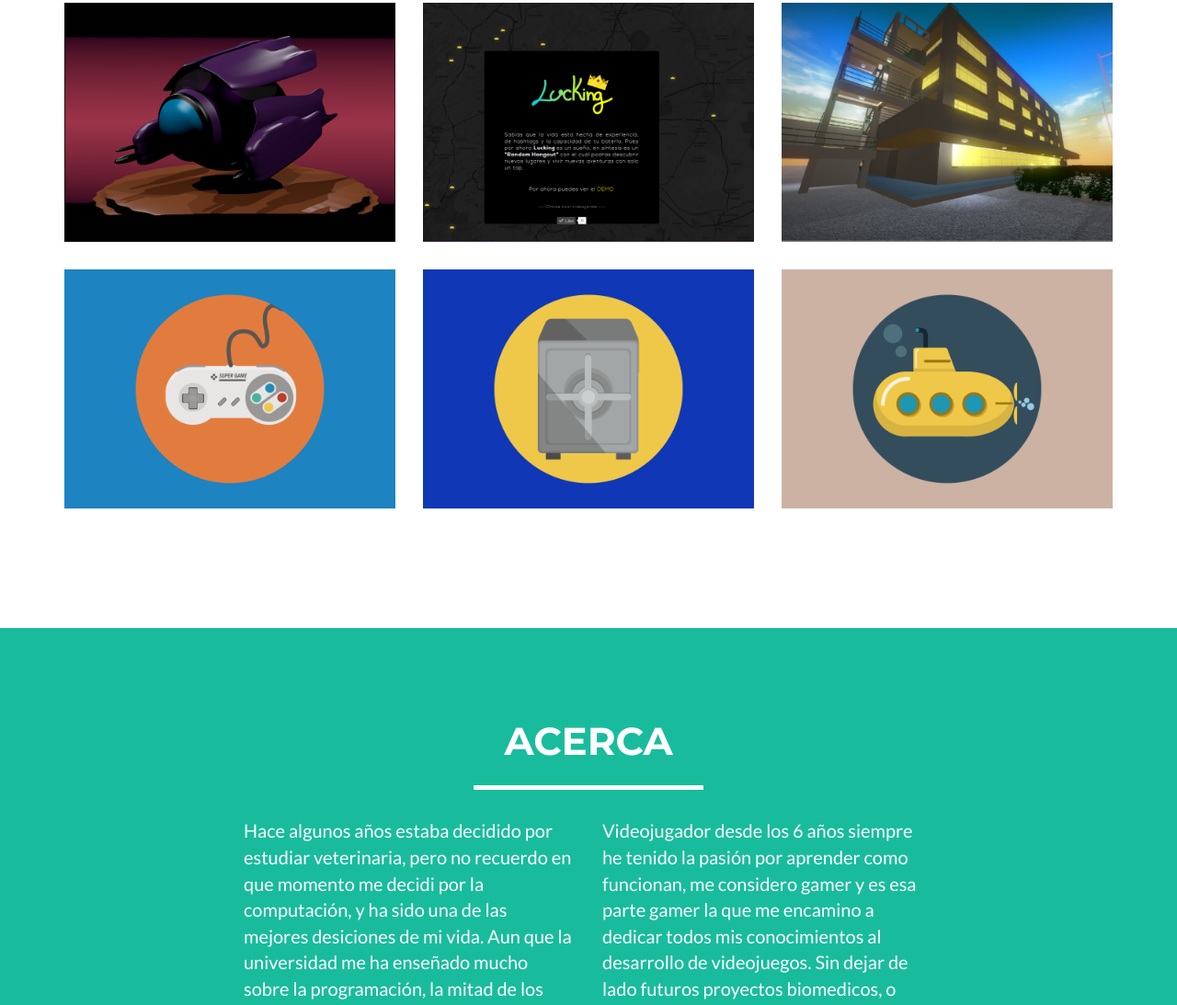
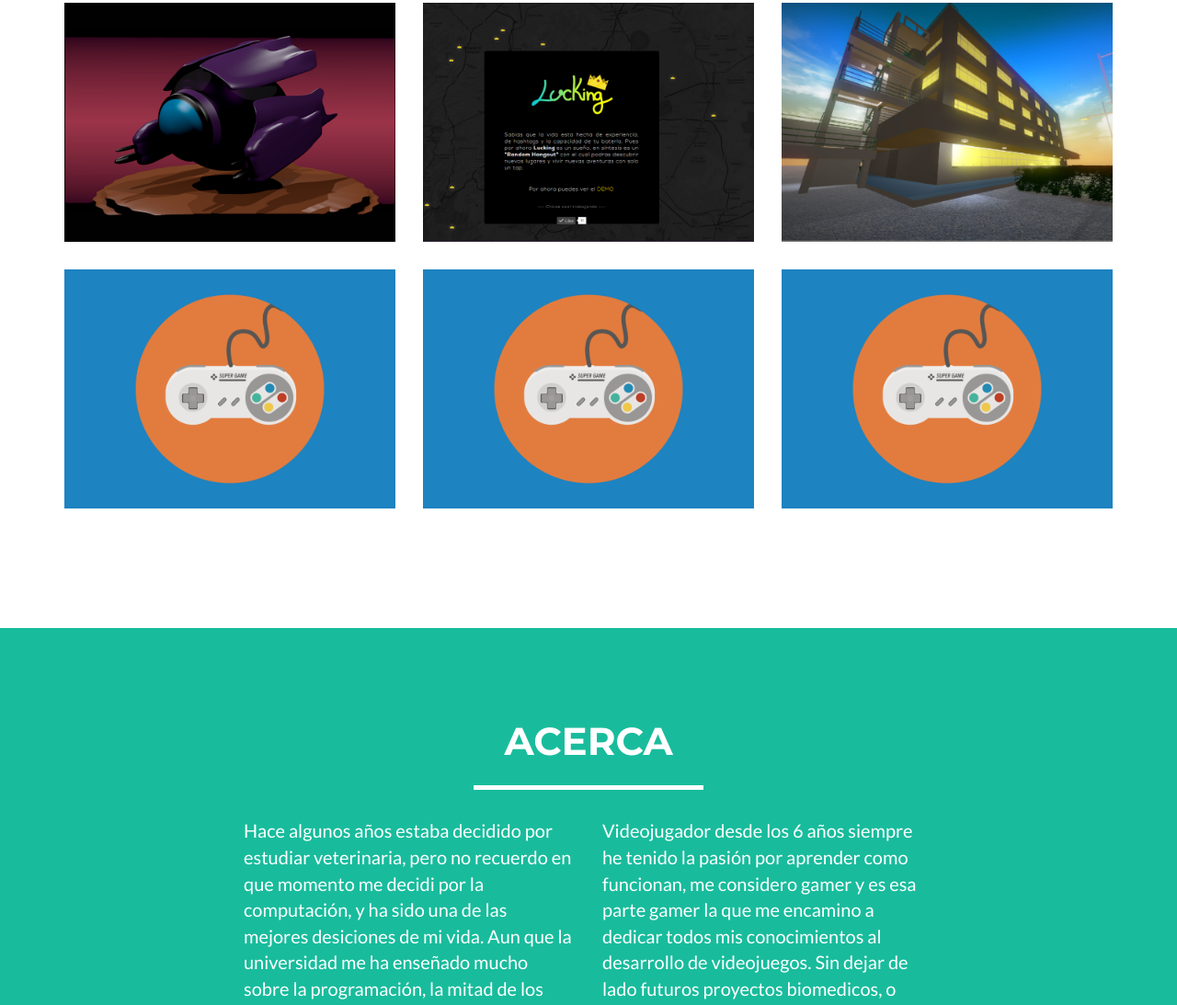
Before and after one commit to RobertoTorresJim/RobertoTorresJim.github.io, a website: page index.html in a window 1280 px wide. Shown: the part 990-2083 px from the top of the page at 92% size. Drawn offline with nearby package versions, Linux system fonts and the light colour scheme.

Commit message:
Cambiando imagen a game

```diff
--- a/index.html
+++ b/index.html
@@ -142,7 +142,7 @@
                                 <i class="fa fa-search-plus fa-3x"></i>
                             </div>
                         </div>
-                        <img src="img/portfolio/safe.png" class="img-responsive" alt="">
+                        <img src="img/portfolio/game.png" class="img-responsive" alt="">
                     </a>
                 </div>
                 <div class="col-sm-4 portfolio-item">
@@ -152,7 +152,7 @@
                                 <i class="fa fa-search-plus fa-3x"></i>
                             </div>
                         </div>
-                        <img src="img/portfolio/submarine.png" class="img-responsive" alt="">
+                        <img src="img/portfolio/game.png" class="img-responsive" alt="">
                     </a>
                 </div>
             </div>
@@ -457,7 +457,7 @@
                         <div class="modal-body">
                             <h2>Project Title</h2>
                             <hr class="star-primary">
-                            <img src="img/portfolio/safe.png" class="img-responsive img-centered" alt="">
+                            <img src="img/portfolio/game.png" class="img-responsive img-centered" alt="">
                             <p>Use this area of the page to describe your project. The icon above is part of a free icon set by <a href="https://sellfy.com/p/8Q9P/jV3VZ/">Flat Icons</a>. On their website, you can download their free set with 16 icons, or you can purchase the entire set with 146 icons for only $12!</p>
                             <ul class="list-inline item-details">
                                 <li>Client:
@@ -494,7 +494,7 @@
                         <div class="modal-body">
                             <h2>Project Title</h2>
                             <hr class="star-primary">
-                            <img src="img/portfolio/submarine.png" class="img-responsive img-centered" alt="">
+                            <img src="img/portfolio/game.png" class="img-responsive img-centered" alt="">
                             <p>Use this area of the page to describe your project. The icon above is part of a free icon set by <a href="https://sellfy.com/p/8Q9P/jV3VZ/">Flat Icons</a>. On their website, you can download their free set with 16 icons, or you can purchase the entire set with 146 icons for only $12!</p>
                             <ul class="list-inline item-details">
                                 <li>Client:
```
